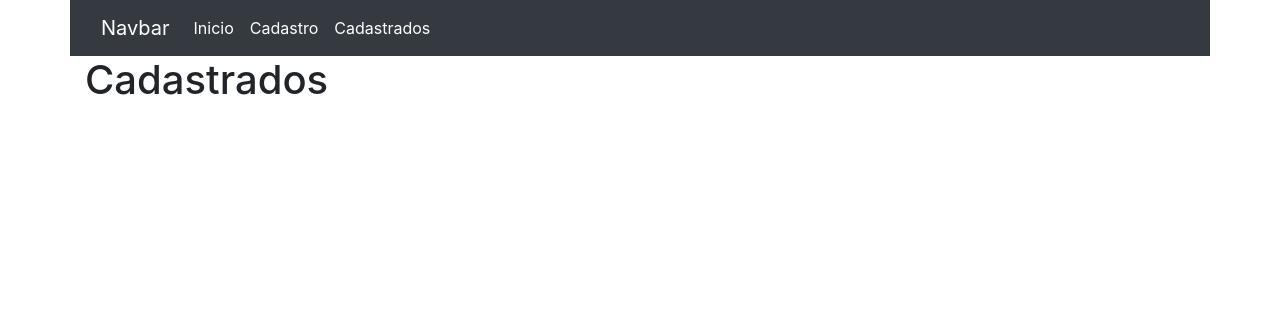
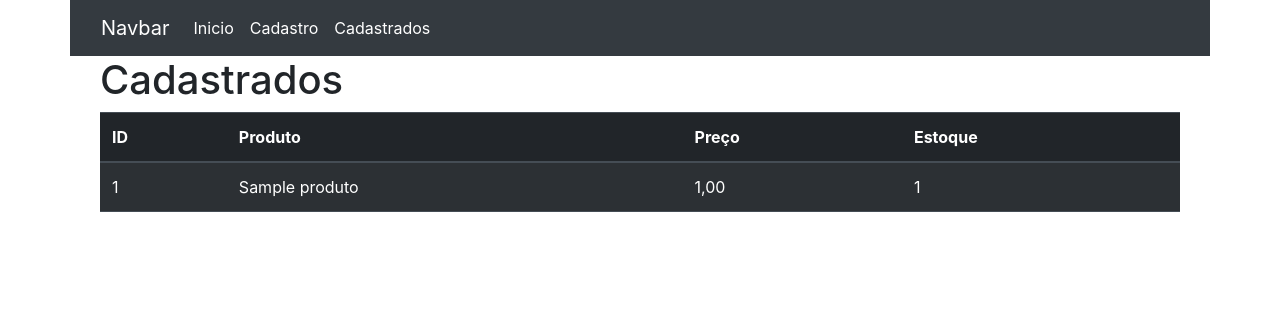
Before and after one commit to romuloptmota/formulario-cadastro, a Django app: page /cadastrados in a window 1280 px wide. Shown: the top 316 px of the page. Run offline with Django 4.2, Linux system fonts and the light colour scheme; tables that the repository leaves empty hold one stand-in row (values such as "Sample post"); some libraries are stand-ins or nearby versions.

Commit message:
Configurado template cadastrados para exibir dados do banco

```diff
--- a/core/templates/cadastrados.html
+++ b/core/templates/cadastrados.html
@@ -4,7 +4,35 @@
     {% block content %}
 
         <div class="container">
-            <h1>Cadastrados</h1>
+            <div class="container">
+                <h1>Cadastrados</h1>
+            </div>
+            <div class="container">
+
+                <table class="table table-dark table-striped">
+                  <thead>
+                    <tr>
+                      <th scope="col">ID</th>
+                      <th scope="col">Produto</th>
+                      <th scope="col">Preço</th>
+                      <th scope="col">Estoque</th>
+                    </tr>
+                  </thead>
+
+                  {% for produto in produtos %}
+
+                    <tr>
+                      <td scope="row">{{ produto.id }}</td>
+                      <td scope="row">{{ produto.nome }}</td>
+                      <td scope="row">{{ produto.preco }}</td>
+                      <td scope="row">{{ produto.estoque }}</td>
+                    </tr>
+
+                  {% endfor %}
+
+                </table>
+
+            </div>
         </div>
 
     {% endblock %}
--- a/core/views.py
+++ b/core/views.py
@@ -35,4 +35,4 @@ def cadastrados(request):
     context = {
         'produtos': Produto.objects.all()
     }
-    return render(request, 'cadastrados.html')
+    return render(request, 'cadastrados.html', context)
```
Also changed, not shown: media/produtos/Xbox_Serie_S.jpg (added), media/produtos/Xbox_Serie_S.thump.jpg (added), media/produtos/nitendo_switch_7GE2sgV.jpg (added), media/produtos/nitendo_switch_7GE2sgV.thump.jpg (added), media/produtos/nitendo_switch_NELGqwr.jpg (added), media/produtos/nitendo_switch_NELGqwr.thump.jpg (added), media/produtos/nitendo_switch_PZ2qBSy.jpg (added), media/produtos/nitendo_switch_PZ2qBSy.thump.jpg (added), media/produtos/playstation5.jpg (added), media/produtos/playstation5.thump.jpg (added).
